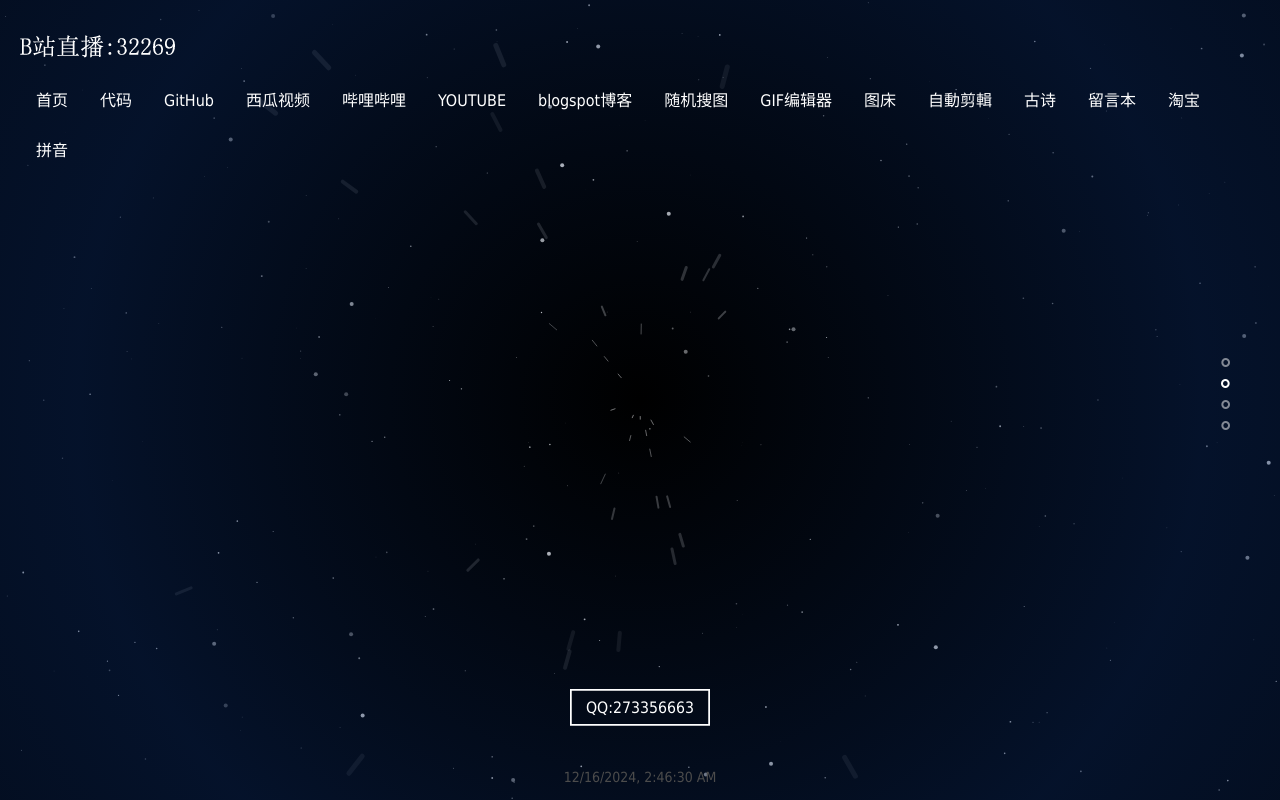
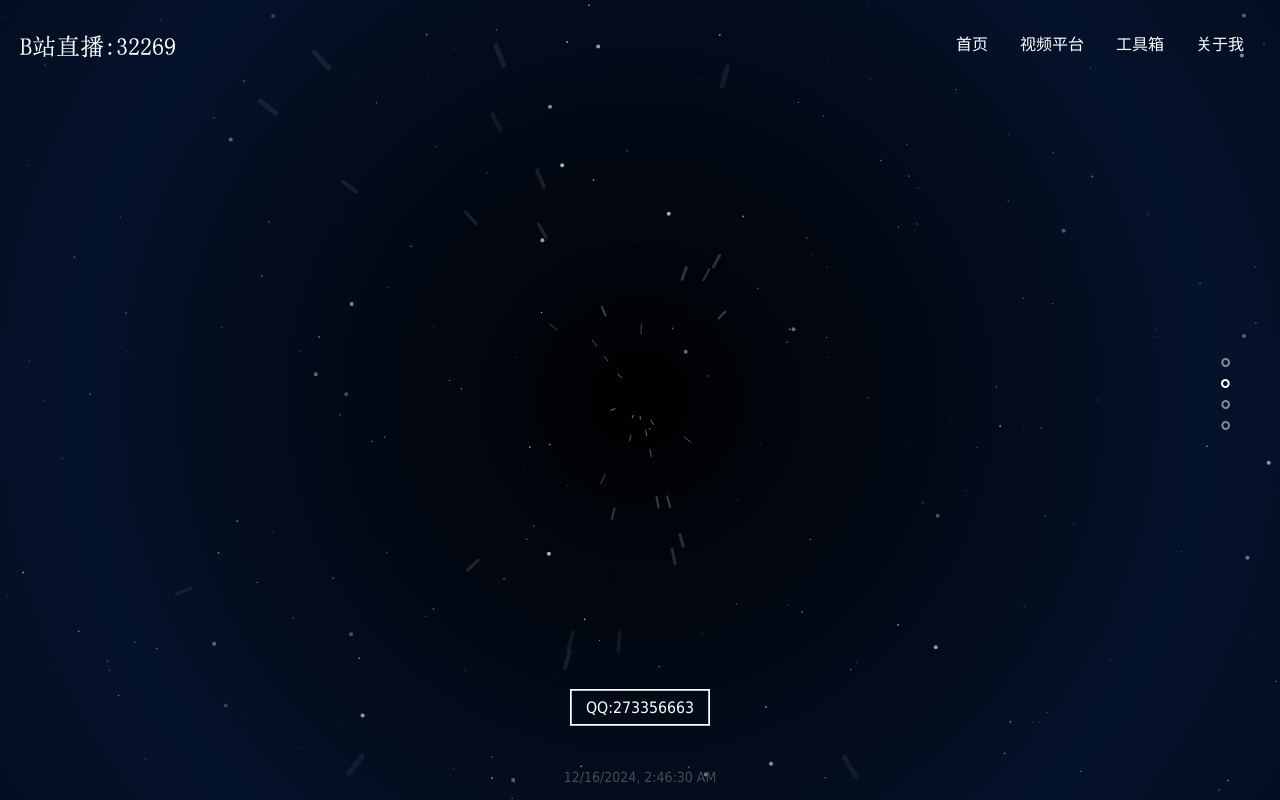
Before and after one commit to lele1894/lele1894.github.io, a PHP site: page / in a window 1280 px wide. Run offline with PHP 8.4, Linux system fonts and the light colour scheme.

Commit message:
Add files via upload

```diff
--- a/css/style.css
+++ b/css/style.css
@@ -762,3 +762,40 @@ img {
 		-webkit-transform: scale(.7)
 	}
 }
+
+/* 下拉菜单样式 */
+.dropdown {
+	position: relative;
+	display: inline-block;
+}
+
+.dropdown-content {
+	display: none;
+	position: absolute;
+	background-color: rgba(0, 0, 0, 0.7);
+	min-width: 160px;
+	box-shadow: 0px 8px 16px 0px rgba(0,0,0,0.2);
+	z-index: 1;
+	border-radius: 4px;
+}
+
+.dropdown-content a {
+	color: #fff;
+	padding: 12px 16px;
+	text-decoration: none;
+	display: block;
+	text-align: left;
+	font-size: 14px;
+}
+
+.dropdown-content a:hover {
+	background-color: rgba(255, 255, 255, 0.1);
+}
+
+.dropdown:hover .dropdown-content {
+	display: block;
+}
+
+.dropbtn {
+	cursor: pointer;
+}
--- a/index.html
+++ b/index.html
@@ -17,21 +17,36 @@
 				<div class=nav_box id=nav_box>
 				<ul>
 				<li><a href='index.html'  clickid=guanwang_navigation_homepage>首页</a>
-				<li><a href='https://gitlab.com/lele18941/python' target=_blank clickid=guanwang_navigation_yangtai title="视频讲述的代码">代码</a>
-				<li><a href='https://github.com/lele1894/python' target=_blank clickid=guanwang_navigation_yangtai title="GitHub">GitHub</a>
-				<li><a href='https://www.ixigua.com/home/4149193840' target=_blank clickid=guanwang_navigation_yangtai title="西瓜">西瓜视频</a>
-				<li><a href='https://space.bilibili.com/10861498' target=_blank clickid=guanwang_navigation_productcenter title="B站">哔哩哔哩</a>
-				<li><a href='https://www.youtube.com/channel/UCk9WQ2-2WiU1psNd0iOiw2Q' target=_blank clickid=guanwang_navigation_customer title="google视频站">YOUTUBE</a>
-				<li><a href='https://lele1894.blogspot.com/' target=_blank clickid=guanwang_navigation_yangtai title="google提供">blogspot博客</a>
-				<li><a href='/sjtp.html' target=_blank clickid=guanwang_navigation_yangtai title="点一次换一图">随机搜图</a>
-				<li><a href='/gif' target=_blank clickid=guanwang_navigation_yangtai title="GIF编辑器">GIF编辑器</a>
-				<li><a href='https://tu.lele1894.tk/' target=_blank clickid=guanwang_navigation_yangtai title="图片大小5M以内">图床</a>
-				<li><a href='/spcl' target=_blank clickid=guanwang_navigation_yangtai title="自動剪輯">自動剪輯</a>
-				<li><a href='/300' target=_blank clickid=guanwang_navigation_yangtai title="学习">古诗</a>
-				<li><a href='http://ipv6.lele1894.tk/' target=_blank clickid=guanwang_navigation_yangtai title="请确保自己能访问ipv6网址">留言本</a>
-				<li><a href='https://lele1894.taobao.com' target=_blank clickid=guanwang_navigation_yangtai title="我的淘宝店">淘宝</a>
-				<li><a href='http://yinjie.hanyupinyin.cn/' target=_blank clickid=guanwang_navigation_yangtai title="拼音点读">拼音</a>
-				<li><script type="text/javascript" src="https://s9.cnzz.com/z_stat.php?id=1280835607&web_id=1280835607"></script>
+				<li class="dropdown">
+					<a href="javascript:void(0)" class="dropbtn">视频平台</a>
+					<div class="dropdown-content">
+						<a href='https://space.bilibili.com/10861498' target=_blank title="B站">哔哩哔哩</a>
+						<a href='https://www.ixigua.com/home/4149193840' target=_blank title="西瓜">西瓜视频</a>
+						<a href='https://www.youtube.com/channel/UCk9WQ2-2WiU1psNd0iOiw2Q' target=_blank title="google视频站">YOUTUBE</a>
+					</div>
+				</li>
+				<li class="dropdown">
+					<a href="javascript:void(0)" class="dropbtn">工具箱</a>
+					<div class="dropdown-content">
+						<a href='/sjtp.html' target=_blank title="点一次换一图">随机搜图</a>
+						<a href='/gif' target=_blank title="GIF编辑器">GIF编辑器</a>
+						<a href='https://tu.lele1894.tk/' target=_blank title="图片大小5M以内">图床</a>
+						<a href='/spcl' target=_blank title="自動剪輯">自動剪輯</a>
+						<a href='/300' target=_blank title="学习">古诗</a>
+						<a href='http://yinjie.hanyupinyin.cn/' target=_blank title="拼音点读">拼音</a>
+					</div>
+				</li>
+				<li class="dropdown">
+					<a href="javascript:void(0)" class="dropbtn">关于我</a>
+					<div class="dropdown-content">
+						<a href='https://gitlab.com/lele18941/python' target=_blank title="视频讲述的代码">代码</a>
+						<a href='https://github.com/lele1894/python' target=_blank title="GitHub">GitHub</a>
+						<a href='https://lele1894.blogspot.com/' target=_blank title="google提供">blogspot博客</a>
+						<a href='http://ipv6.lele1894.tk/' target=_blank title="请确保自己能访问ipv6网址">留言本</a>
+						<a href='https://lele1894.taobao.com' target=_blank title="我的淘宝店">淘宝</a>
+					</div>
+				</li>
+				<li style="display:none"><script type="text/javascript" src="https://s9.cnzz.com/z_stat.php?id=1280835607&web_id=1280835607"></script></li>
 				</ul><span class=ic_line></span></div>
 				</div>
 			</div>
```
